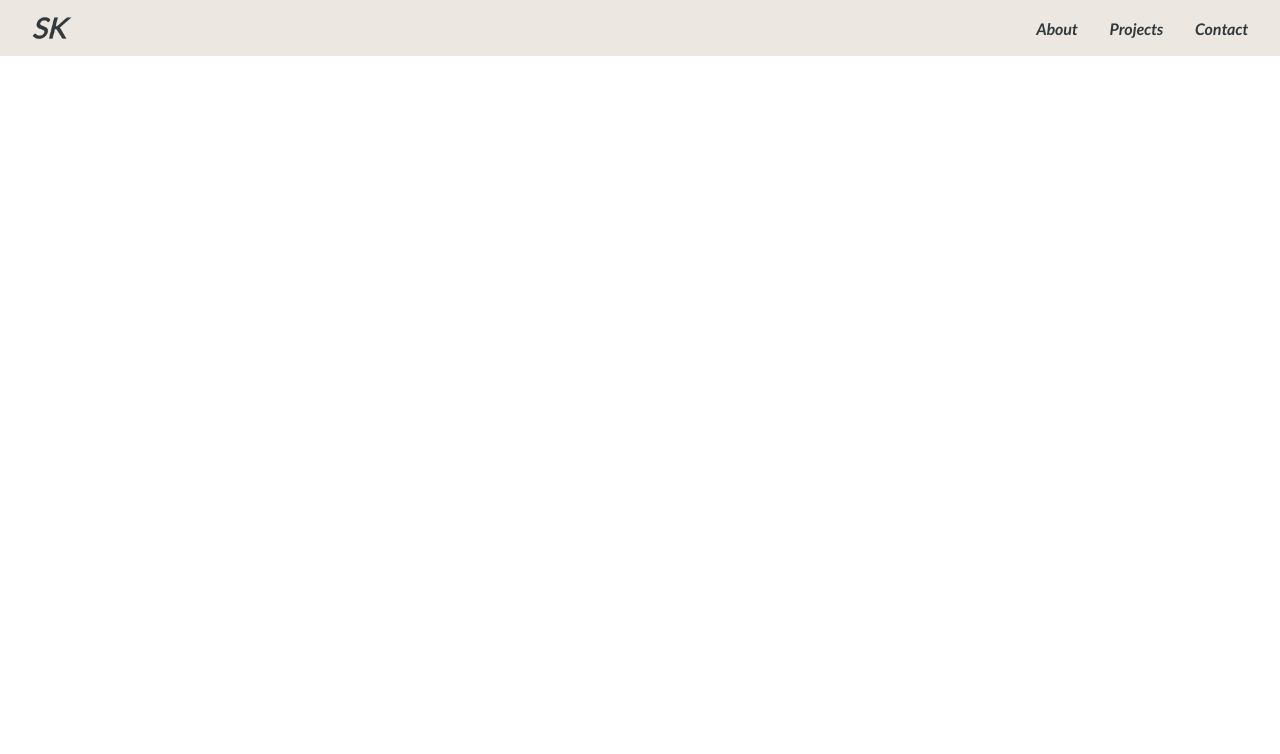
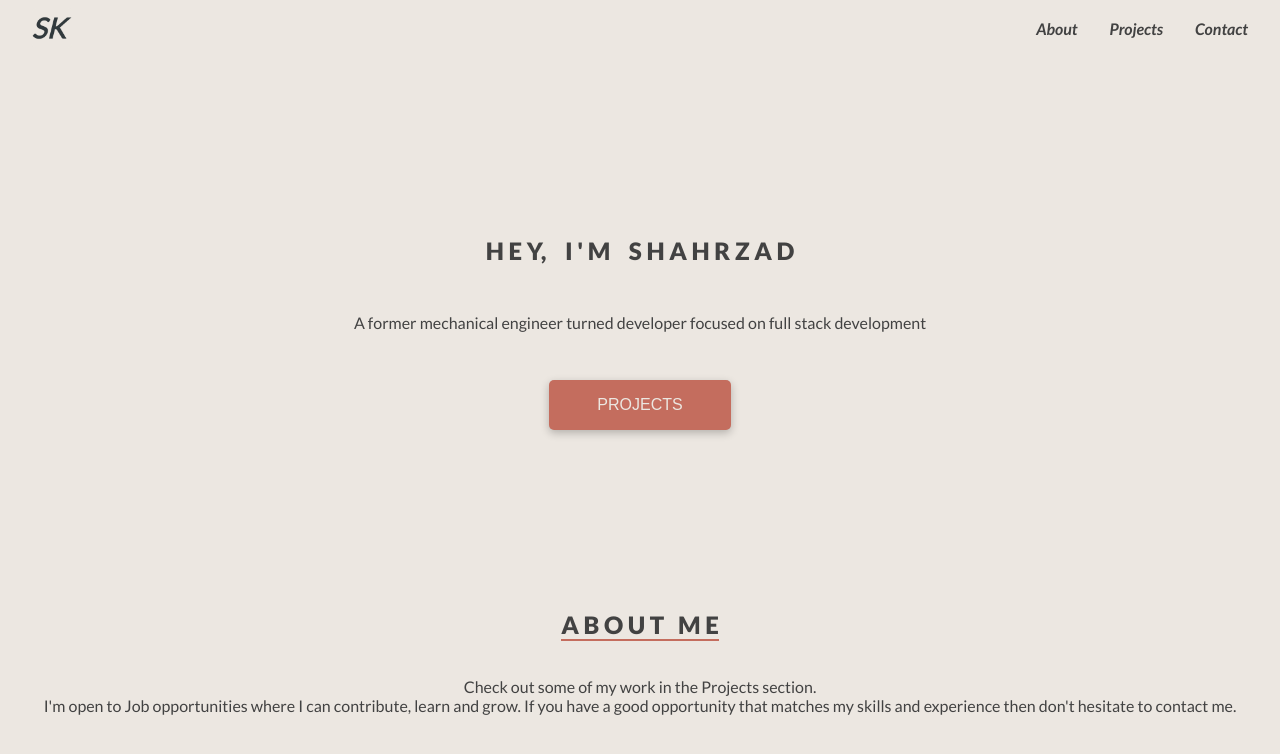
Before and after one commit to skherad/portfolio, a React (Create React App) app: page / in a window 1280 px wide. Shown: the top 754 px of the page. Built offline with nearby package versions, Linux system fonts and the light colour scheme.

Commit message:
hero section

```diff
--- a/src/App.js
+++ b/src/App.js
@@ -1,6 +1,8 @@
 import { BrowserRouter, Routes, Route } from 'react-router-dom';
 import './App.scss';
+import Footer from './components/Footer/Footer';
 import Header from './components/Header/Header';
+import Home from './pages/Home/Home';
 
 function App() {
   return (
@@ -8,11 +10,12 @@ function App() {
       <BrowserRouter>
       <Header />
       <Routes>
-        <Route path="/" element=""></Route>
+        <Route path="/" element={<Home />}></Route>
         <Route path="/about" element=""></Route>
         <Route path="/projects" element=""></Route>
         <Route path="/contact" element=""></Route>
       </Routes>
+      {/* <Footer /> */}
       </BrowserRouter>
     </>
   );
--- /dev/null
+++ b/src/components/Footer/Footer.js
@@ -0,0 +1,9 @@
+import React from 'react'
+
+const Footer = () => {
+  return (
+    <div>Footer</div>
+  )
+}
+
+export default Footer
--- /dev/null
+++ b/src/components/Footer/Footer.scss
@@ -0,0 +1 @@
+@use '../../styles/partials/variables' as *;
--- /dev/null
+++ b/src/pages/Home/Home.js
@@ -0,0 +1,23 @@
+import './Home.scss'
+
+const Home = () => {
+  return (
+    <>
+        <section className='hero'>
+            <h1 className='hero__title'>H E Y,&nbsp;&nbsp;&nbsp;&nbsp;I ' M&nbsp;&nbsp;&nbsp;&nbsp;S H A H R Z A D</h1>
+            <p className='hero__text'>A former mechanical engineer turned developer focused on full stack development</p>
+            <button className='hero__button'>PROJECTS</button>
+        </section>
+        <section className='about'>
+            <h2 className='about__title'>A B O U T&nbsp;&nbsp;&nbsp;M E</h2>
+            <p className='about__text'>
+                Check out some of my work in the Projects section.<br></br>
+                I'm open to Job opportunities where I can contribute, learn and grow.
+                If you have a good opportunity that matches my skills and experience then don't hesitate to contact me.
+            </p>
+        </section>
+    </>
+  )
+}
+
+export default Home
--- /dev/null
+++ b/src/pages/Home/Home.scss
@@ -0,0 +1,32 @@
+@use '../../styles/partials/variables' as *;
+@use '../../styles/partials/mixins' as *;
+
+.hero {
+    display: flex;
+    flex-direction: column;
+    justify-content: center;
+    align-items: center;
+    padding: 10rem 8rem;
+    &__title {
+        margin-bottom: 3rem;
+    }
+    &__text {
+        text-align: center;
+        margin: 0 0 3rem 0;
+    }
+    &__button {
+        @include button-light;
+    }
+}
+.about {
+    padding: 0 2rem;
+    display: flex;
+    flex-direction: column;
+    align-items: center;
+    &__title {
+        border-bottom: 2px solid $light-color;
+    }
+    &__text {
+        text-align: center;
+    }
+}
--- a/src/styles/partials/_global.scss
+++ b/src/styles/partials/_global.scss
@@ -10,6 +10,7 @@ body {
     font-weight: 400;
     margin: 0;
     color: $dark-color;
+    background-color: $background-color;
 }
 .link {
     text-decoration: none;
--- a/src/styles/partials/_mixins.scss
+++ b/src/styles/partials/_mixins.scss
@@ -5,3 +5,24 @@
         @content;
     }
 }
+
+@mixin button-light {
+    background-color: $light-color;
+    color: $background-color;
+    padding: 1rem 3rem;
+    border-radius: 5px;
+    border: none;
+    box-shadow: rgba(0, 0, 0, 0.24) 0px 3px 8px;
+    font-size: 1rem;
+    font-weight: 300;
+}
+
+@mixin button-dark {
+    background-color: $dark-color;
+    color: $background-color;
+    padding: 1rem 2rem;
+    border-radius: 5px;
+    border: none;
+    box-shadow: rgba(0, 0, 0, 0.24) 0px 3px 8px;
+    font-size: 1rem;
+}
--- a/src/styles/partials/_variables.scss
+++ b/src/styles/partials/_variables.scss
@@ -1,6 +1,7 @@
 $background-color: #ece7e1;
-$dark-color: #31393C;
-$light-color: #d44d5c;
+$dark-color: #424242;
+$light-color: #c46d5e;
+
 
 $breakpoint-tablet: 768px;
 $breakpoint-desktop:1280px;
```
